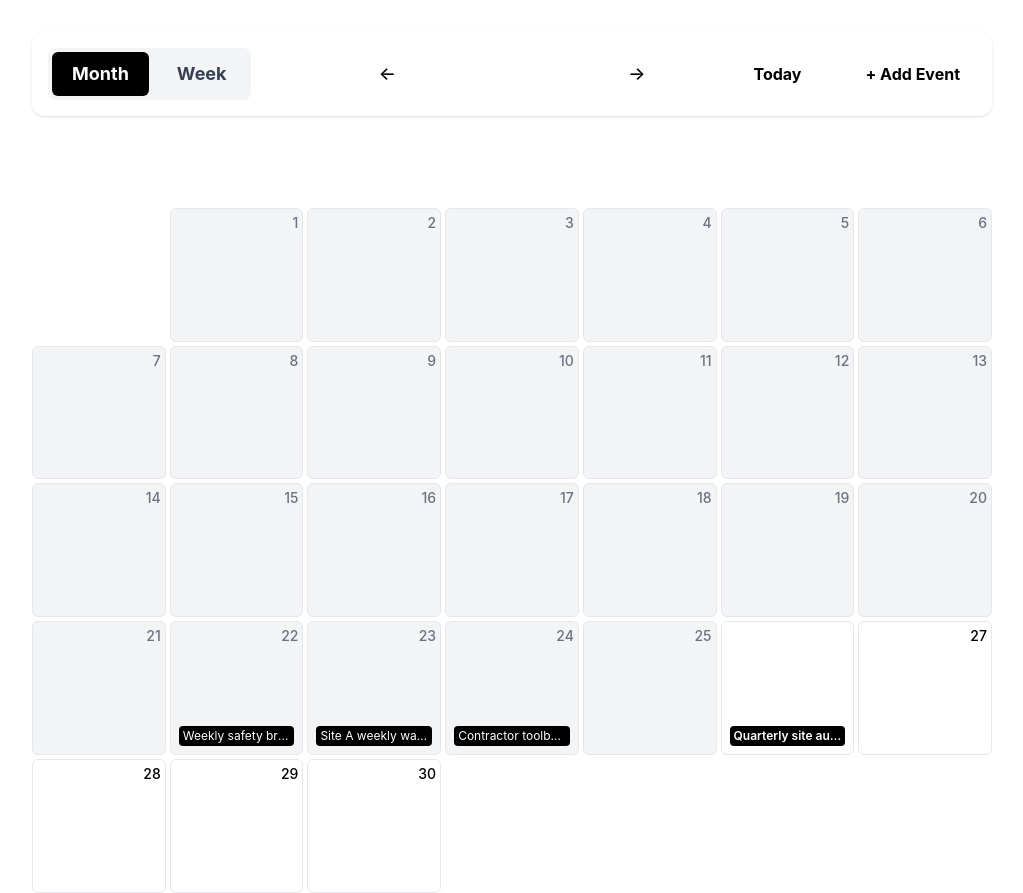
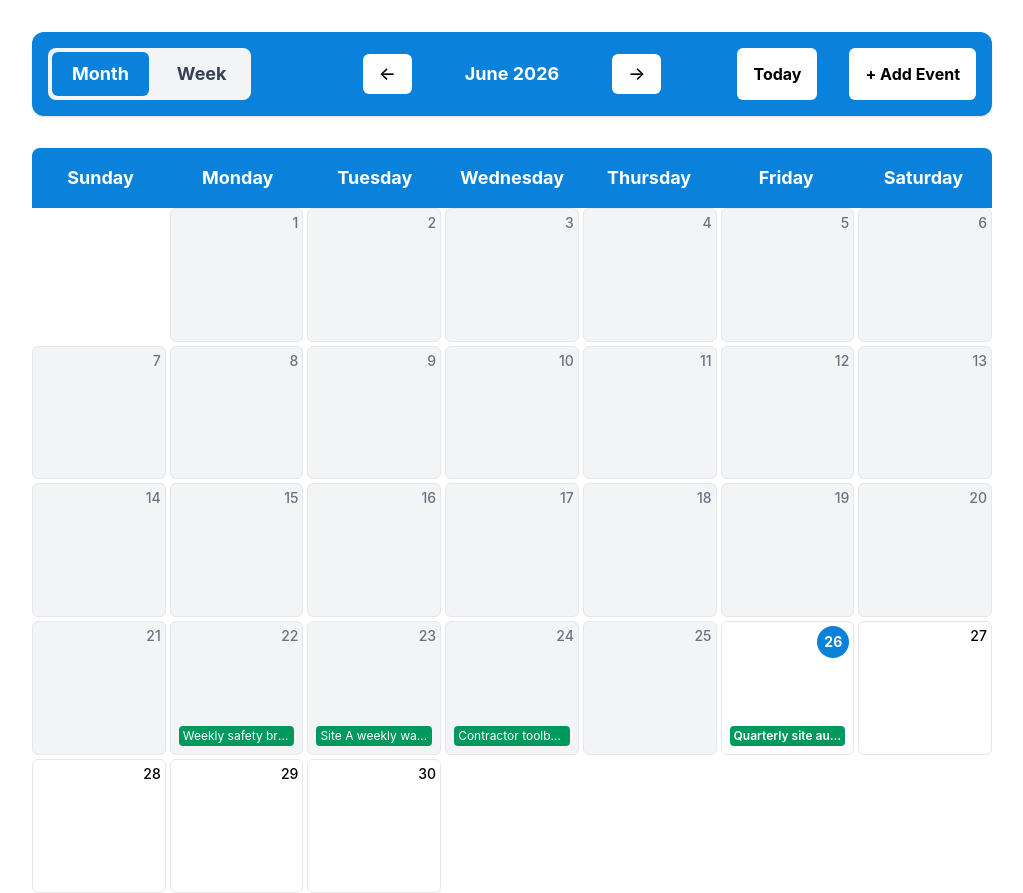
Before and after one commit to SamRFreitas/calendar-io, a React (Vite) app: page / in a window 1280 px wide. Shown: the whole page, without its empty margins (128-1151 px from the left). Built offline with nearby package versions, Linux system fonts and the light colour scheme.

Commit message:
style: change main colors of calendar

```diff
--- a/src/index.css
+++ b/src/index.css
@@ -4,3 +4,8 @@
 @import './styles/modal.css';
 @import './styles/components.css';
 @import './styles/form.css';
+
+@theme {
+  --color-primary: #0A81DA;
+  --color-secondary: #00995D;
+}
--- a/src/styles/components.css
+++ b/src/styles/components.css
@@ -11,11 +11,7 @@
 }
 
 @utility event-meeting {
-    @apply bg-black;
-}
-
-@utility event-slot {
-    @apply bg-green-500;
+    @apply bg-secondary;
 }
 
 @utility event-task {
--- a/src/styles/modal.css
+++ b/src/styles/modal.css
@@ -3,9 +3,9 @@
 }
 
 @utility modal-content {
-    @apply bg-white rounded-lg shadow-lg max-w-md w-full p-8 relative; /* p-6 → p-8 */
+    @apply bg-white rounded-lg shadow-lg max-w-md w-full p-8 relative;
 }
 
 @utility modal-close-button {
-    @apply absolute top-4 right-4 text-gray-500 hover:text-gray-700 text-2xl cursor-pointer; /* top-2 → top-4, right-2 → right-4, text-xl → text-2xl */
+    @apply absolute top-4 right-4 text-gray-500 hover:text-gray-700 text-2xl cursor-pointer;
 }
--- a/src/styles/toggle.css
+++ b/src/styles/toggle.css
@@ -11,7 +11,7 @@
 }
 
 @utility view-toggle-button-active {
-    @apply bg-black text-white hover:text-white cursor-pointer;
+    @apply bg-primary text-white hover:text-white cursor-pointer;
 }
 
 @utility nav-button {
```
